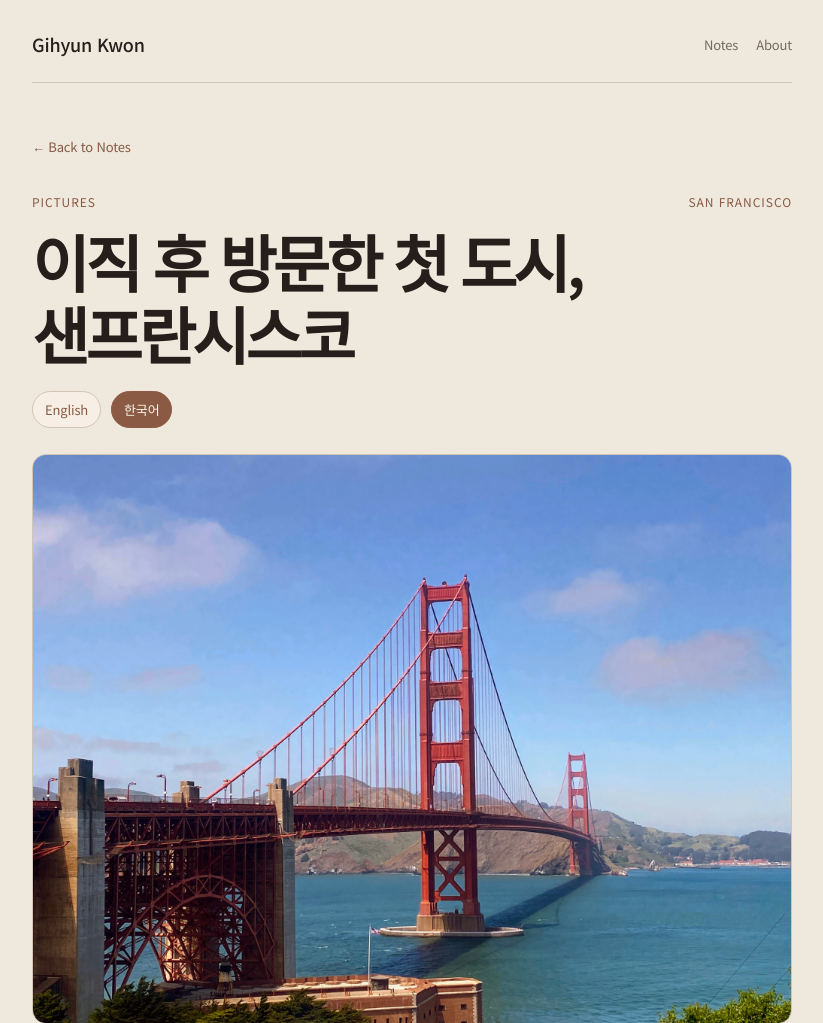
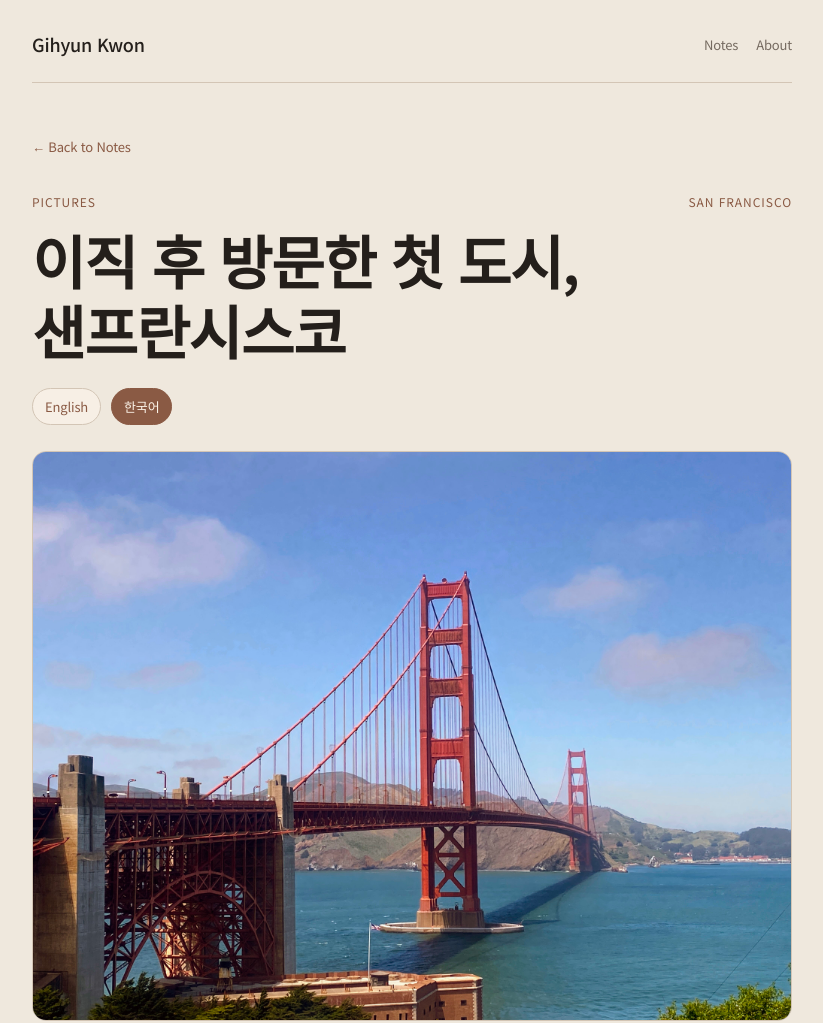
Before and after one commit to kenfromseoul/gihyun-site, a plain HTML site: page posts/san-francisco-ko.html in a window 1280 px wide. Shown: the top 1023 px of the page, without its empty margins (228-1051 px from the left). Drawn offline with Linux system fonts and the light colour scheme.

Commit message:
Update san-francisco-ko.html

```diff
--- a/posts/san-francisco-ko.html
+++ b/posts/san-francisco-ko.html
@@ -100,12 +100,12 @@
     }
 
     h1 {
-      margin: 0 0 22px;
-      font-size: clamp(38px, 7vw, 62px);
-      line-height: 1.15;
-      font-weight: 600;
-      letter-spacing: -0.06em;
-      word-break: keep-all;
+  margin: 0 0 22px;
+  font-size: clamp(36px, 6.5vw, 58px);
+  line-height: 1.2;
+  font-weight: 600;
+  letter-spacing: -0.02em;
+  word-break: keep-all;
     }
 
     .language-links {
```
